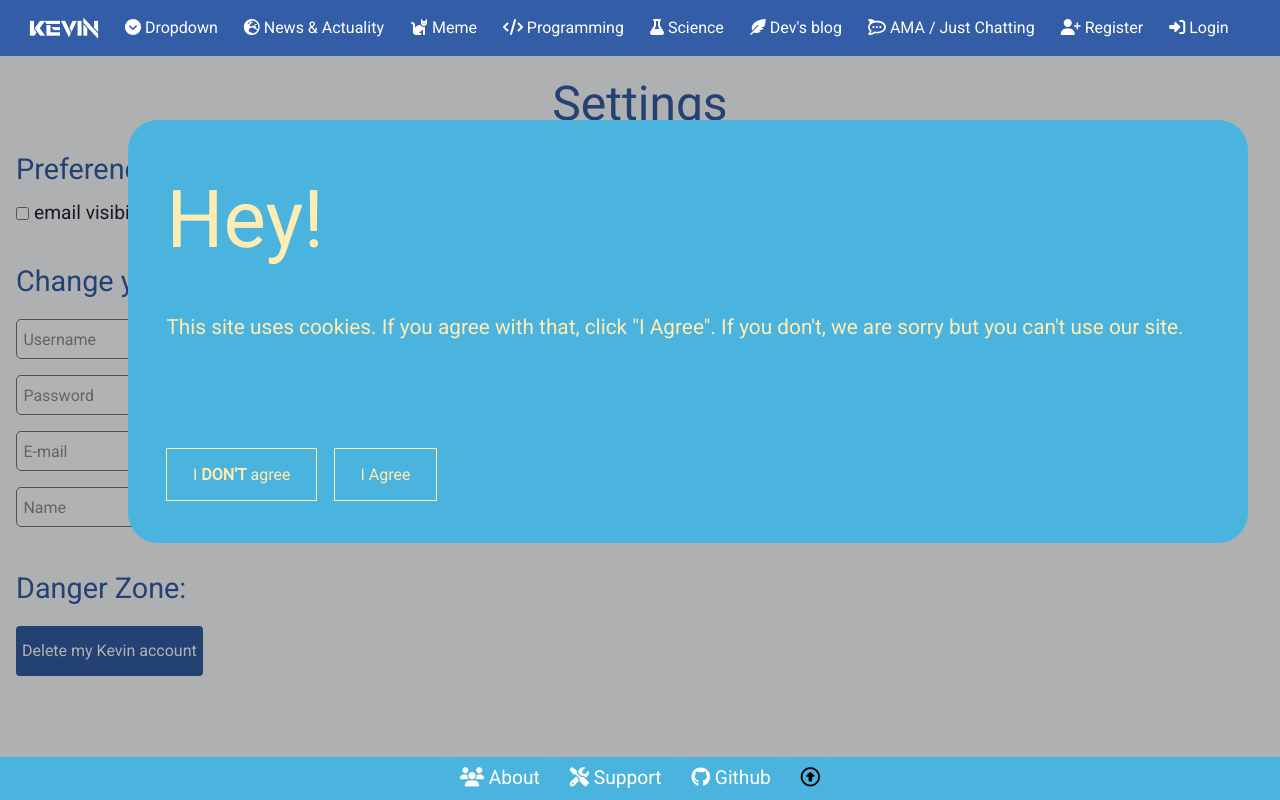
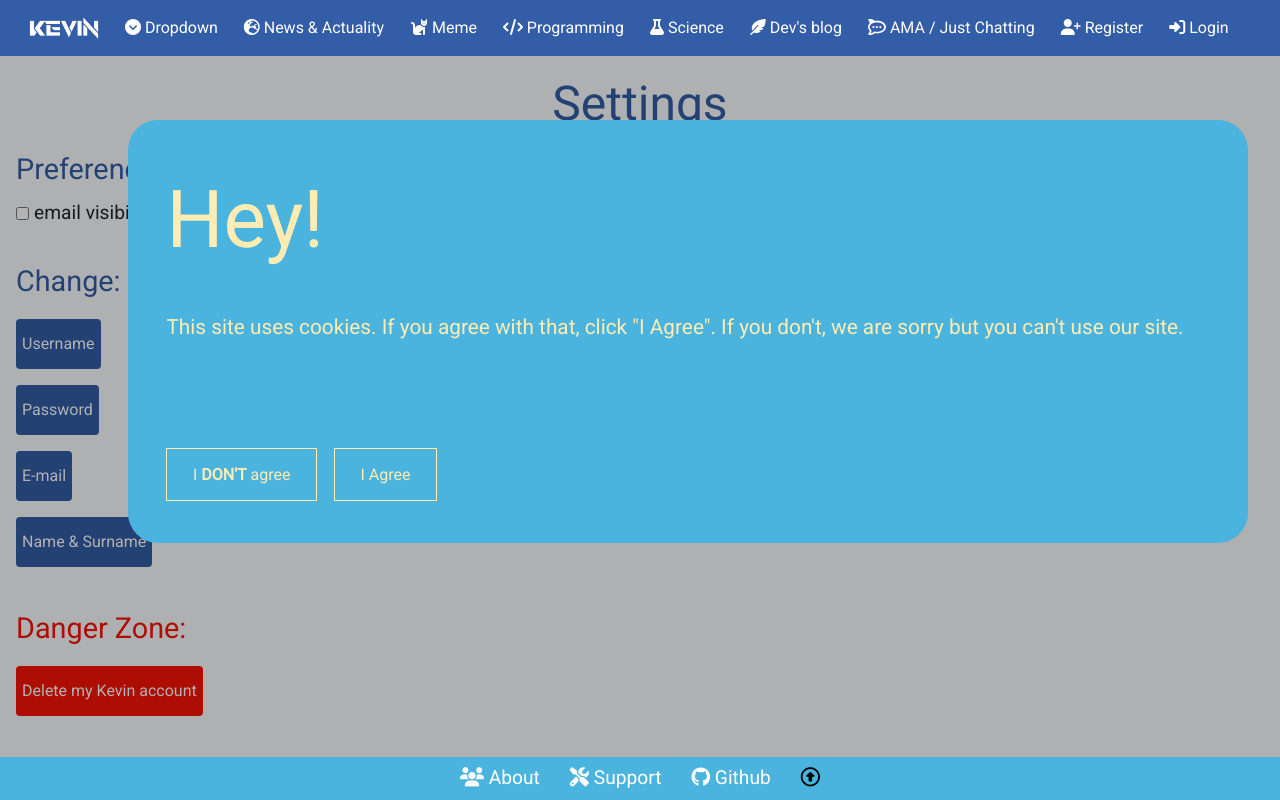
Before and after one commit to Trinitrotoluenisti/kevin, a Flask app: page /settings in a window 1280 px wide. Run offline with Flask 2, Linux system fonts and the light colour scheme; some libraries are stand-ins or nearby versions.

Commit message:
[Website] Second /settings draft

```diff
--- a/website/application/static/style/settings.css
+++ b/website/application/static/style/settings.css
@@ -23,3 +23,18 @@
     font-size: 1.2em;
     margin-left: .4vw;
 }
+
+#danger-days {
+    color: #f91307;
+}
+
+.del {
+    background-color: #f91307;
+    color: white;
+}
+
+.del:hover {
+    border: 1px solid #f91307;
+    color: #f91307;
+    background-color: white;
+}
--- a/website/application/templates/settings.html
+++ b/website/application/templates/settings.html
@@ -15,17 +15,16 @@
         <div class="option-label">email visibile al pubblico</div>
     </div>
 
-    <div class="section-title">Change your:</div>
+    <div class="section-title">Change:</div>
     <div class="section-content">
-        <input type="text" placeholder="Username"><br>
-        <input type="text" placeholder="Password"><br>
-        <input type="text" placeholder="E-mail"><br>
-        <input type="text" placeholder="Name">
-        <input type="text" placeholder="Surname">
+        <button class="push-btn">Username</button><br>
+        <button class="push-btn">Password</button><br>
+        <button class="push-btn">E-mail</button><br>
+        <button class="push-btn">Name & Surname</button>
     </div>
 
-    <div class="section-title">Danger Zone:</div>
+    <div class="section-title" id="danger-days">Danger Zone:</div>
     <div>
-        <button class="push-btn">Delete my Kevin account</button>
+        <button class="push-btn del">Delete my Kevin account</button>
     </div>
 {% endblock %}
```
Lines whose indentation alone changed are shown as unchanged.
